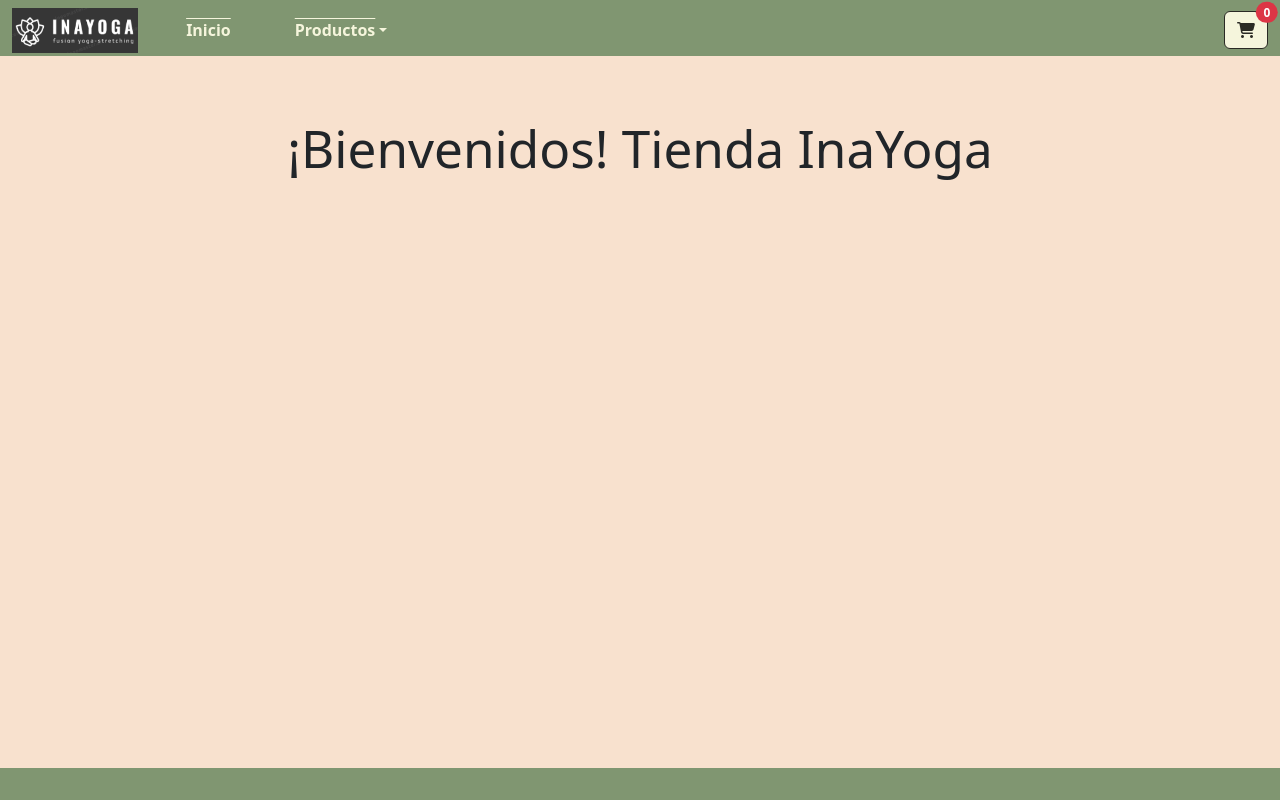
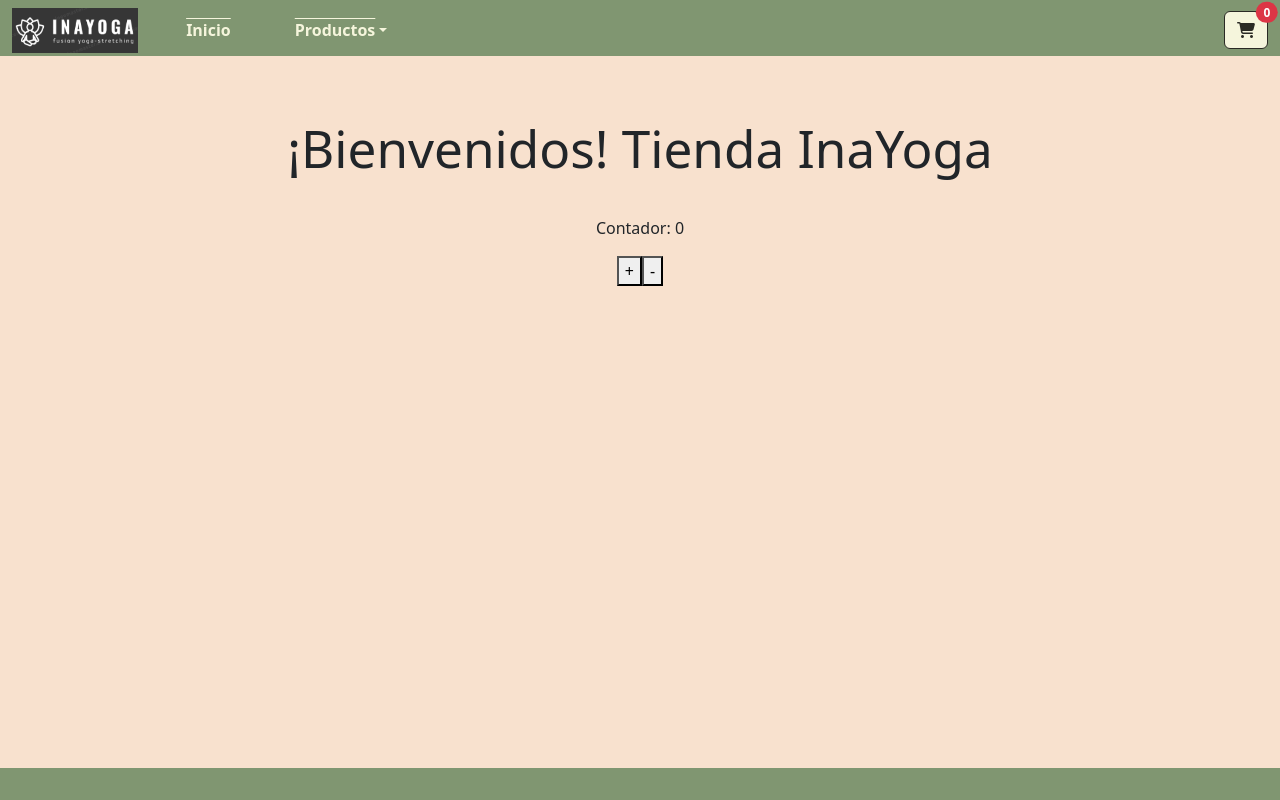
Before and after one commit to pepeluquet/react-1ra-entrega, a React (Vite) app: page / in a window 1280 px wide. Built offline with nearby package versions, Linux system fonts and the light colour scheme.

Commit message:
agregando Counter

```diff
--- a/src/App.jsx
+++ b/src/App.jsx
@@ -1,6 +1,7 @@
 import './App.css'
 import NavBar from './components/NavBar'
 import ItemListContainer from './components/ItemListContainer'
+import Counter from './components/Counter'
 
 function App() {
     return (
@@ -11,6 +12,7 @@
             </main>
             <section className="nucleo">
                 <ItemListContainer titulo="¡Bienvenidos! Tienda InaYoga" />
+                <Counter />
             </section>
             <footer className="final">
                 {/* Pie de página */}
--- /dev/null
+++ b/src/components/Counter.jsx
@@ -0,0 +1,15 @@
+import { useState } from "react";
+
+function Counter() {
+  const [count, setCount] = useState(0);
+
+  return (
+    <div>
+      <p>Contador: {count}</p>
+      <button onClick={() => setCount(count + 1)}>+</button>
+      <button onClick={() => setCount(count - 1)}>-</button>
+    </div>
+  );
+}
+
+export default Counter;
```
